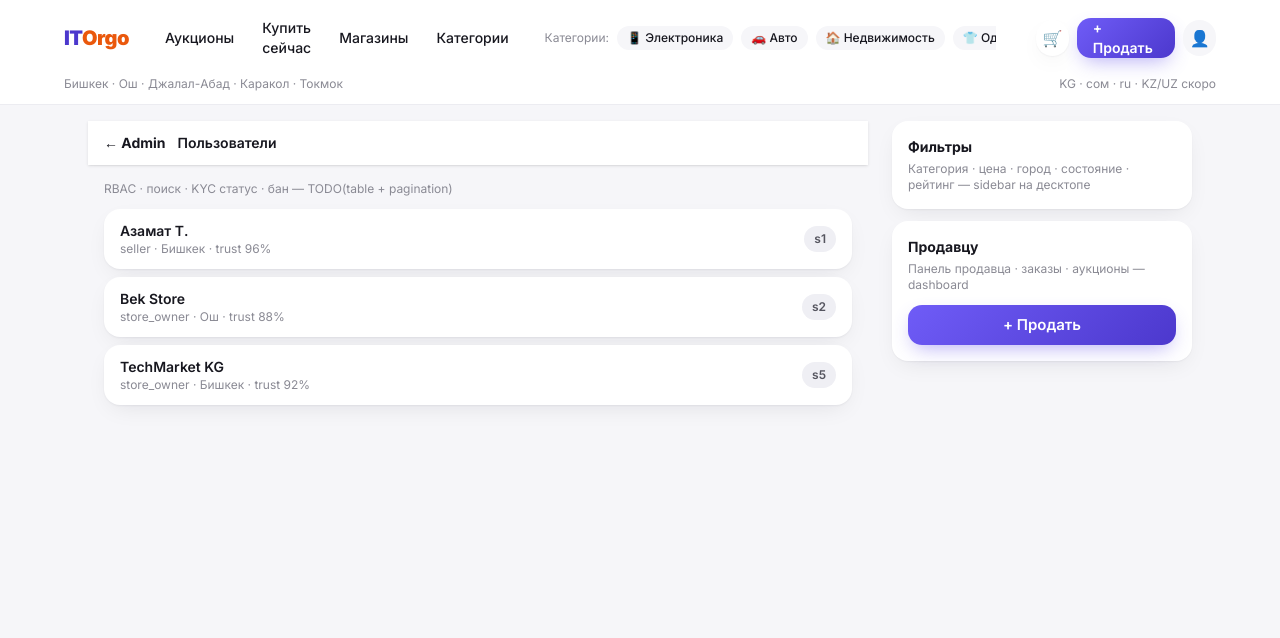
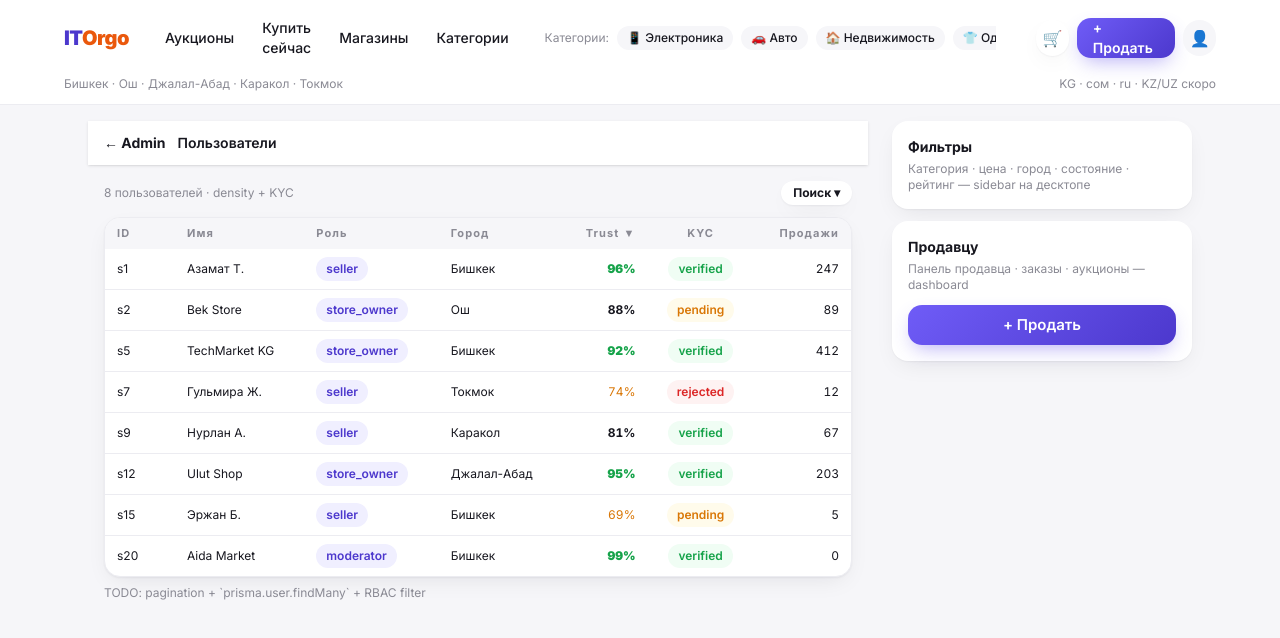
Before and after one commit to atabayhakan/itorgo, a Next.js app: page /admin/users in a window 1280 px wide. Shown: the top 638 px of the page. Built offline with nearby package versions, Linux system fonts and the light colour scheme.

Commit message:
admin: users data-dense table (trust/KYC/role density)

```diff
--- a/src/app/admin/users/page.tsx
+++ b/src/app/admin/users/page.tsx
@@ -1,4 +1,7 @@
+"use client";
+
 import Link from "next/link";
+import { DataDenseTable, type Column } from "@/components/admin/DataDenseTable";
 
 function AdminShell({ title, children }: { title: string; children: React.ReactNode }) {
   return (
@@ -12,26 +15,39 @@ function AdminShell({ title, children }: { title: string; children: React.ReactN
   );
 }
 
+type UserRow = { id: string; name: string; role: string; city: string; trust: number; kyc: string; sales: number };
+
+const rows: UserRow[] = [
+  { id: "s1", name: "Азамат Т.", role: "seller", city: "Бишкек", trust: 96, kyc: "verified", sales: 247 },
+  { id: "s2", name: "Bek Store", role: "store_owner", city: "Ош", trust: 88, kyc: "pending", sales: 89 },
+  { id: "s5", name: "TechMarket KG", role: "store_owner", city: "Бишкек", trust: 92, kyc: "verified", sales: 412 },
+  { id: "s7", name: "Гульмира Ж.", role: "seller", city: "Токмок", trust: 74, kyc: "rejected", sales: 12 },
+  { id: "s9", name: "Нурлан А.", role: "seller", city: "Каракол", trust: 81, kyc: "verified", sales: 67 },
+  { id: "s12", name: "Ulut Shop", role: "store_owner", city: "Джалал-Абад", trust: 95, kyc: "verified", sales: 203 },
+  { id: "s15", name: "Эржан Б.", role: "seller", city: "Бишкек", trust: 69, kyc: "pending", sales: 5 },
+  { id: "s20", name: "Aida Market", role: "moderator", city: "Бишкек", trust: 99, kyc: "verified", sales: 0 },
+];
+
 export default function AdminUsersPage() {
-  const users = [
-    { id: "s1", name: "Азамат Т.", role: "seller", city: "Бишкек", trust: 96 },
-    { id: "s2", name: "Bek Store", role: "store_owner", city: "Ош", trust: 88 },
-    { id: "s5", name: "TechMarket KG", role: "store_owner", city: "Бишкек", trust: 92 },
+  const cols: Column<UserRow>[] = [
+    { key: "id", header: "ID", width: "70px", sortable: true },
+    { key: "name", header: "Имя", sortable: true },
+    { key: "role", header: "Роль", render: (r) => <span className="chip bg-brand-50 text-brand-700">{r.role}</span> },
+    { key: "city", header: "Город", sortable: true },
+    { key: "trust", header: "Trust", align: "right", sortable: true, render: (r) => <span className={r.trust >= 90 ? "font-black text-success" : r.trust >= 80 ? "font-bold" : "text-warning"}>{r.trust}%</span> },
+    { key: "kyc", header: "KYC", align: "center", render: (r) => <span className={`chip ${r.kyc === "verified" ? "bg-success-bg text-success" : r.kyc === "pending" ? "bg-warning-bg text-warning" : "bg-danger-bg text-danger"}`}>{r.kyc}</span> },
+    { key: "sales", header: "Продажи", align: "right", sortable: true },
   ];
+
   return (
     <AdminShell title="Пользователи">
-      <p className="text-xs text-ink-faint">RBAC · поиск · KYC статус · бан — TODO(table + pagination)</p>
-      <ul className="mt-3 space-y-2">
-        {users.map((u) => (
-          <li key={u.id} className="flex items-center justify-between rounded-2xl bg-surface px-4 py-3 shadow-card">
-            <div>
-              <p className="text-sm font-semibold">{u.name}</p>
-              <p className="text-xs text-ink-faint">{u.role} · {u.city} · trust {u.trust}%</p>
-            </div>
-            <span className="chip bg-surface-sunken text-ink-soft">{u.id}</span>
-          </li>
-        ))}
-      </ul>
+      <div className="mb-3 flex items-center justify-between text-xs">
+        <span className="text-ink-faint">{rows.length} пользователей · density + KYC</span>
+        <span className="rounded-full bg-surface px-3 py-1 font-bold shadow-card">Поиск ▾</span>
+      </div>
+      {/* @ts-ignore — DataDenseTable generic */}
+      <DataDenseTable columns={cols} rows={rows} sortKey="trust" sortDir="desc" />
+      <p className="mt-2 text-xs text-ink-faint">TODO: pagination + `prisma.user.findMany` + RBAC filter</p>
     </AdminShell>
   );
 }
```
